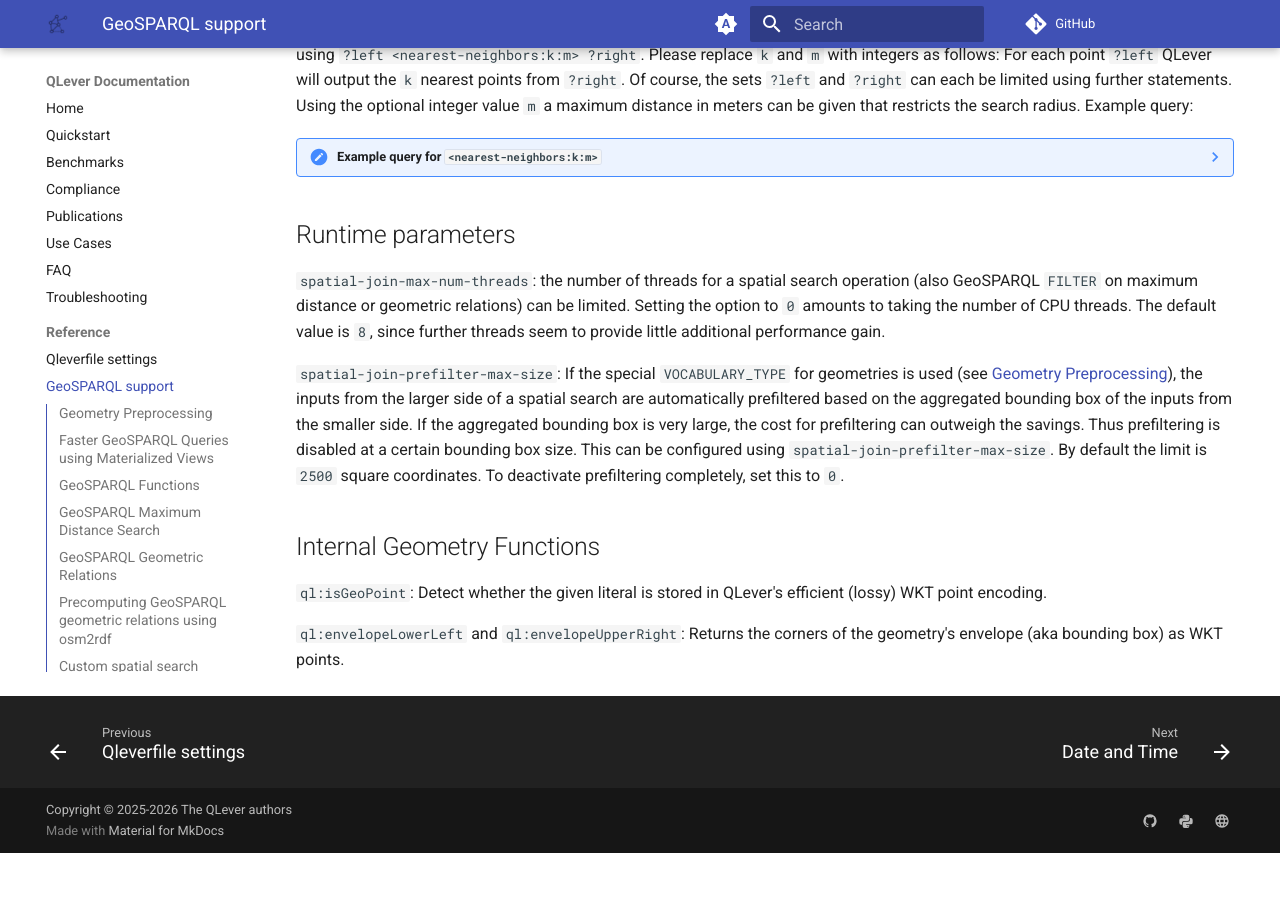
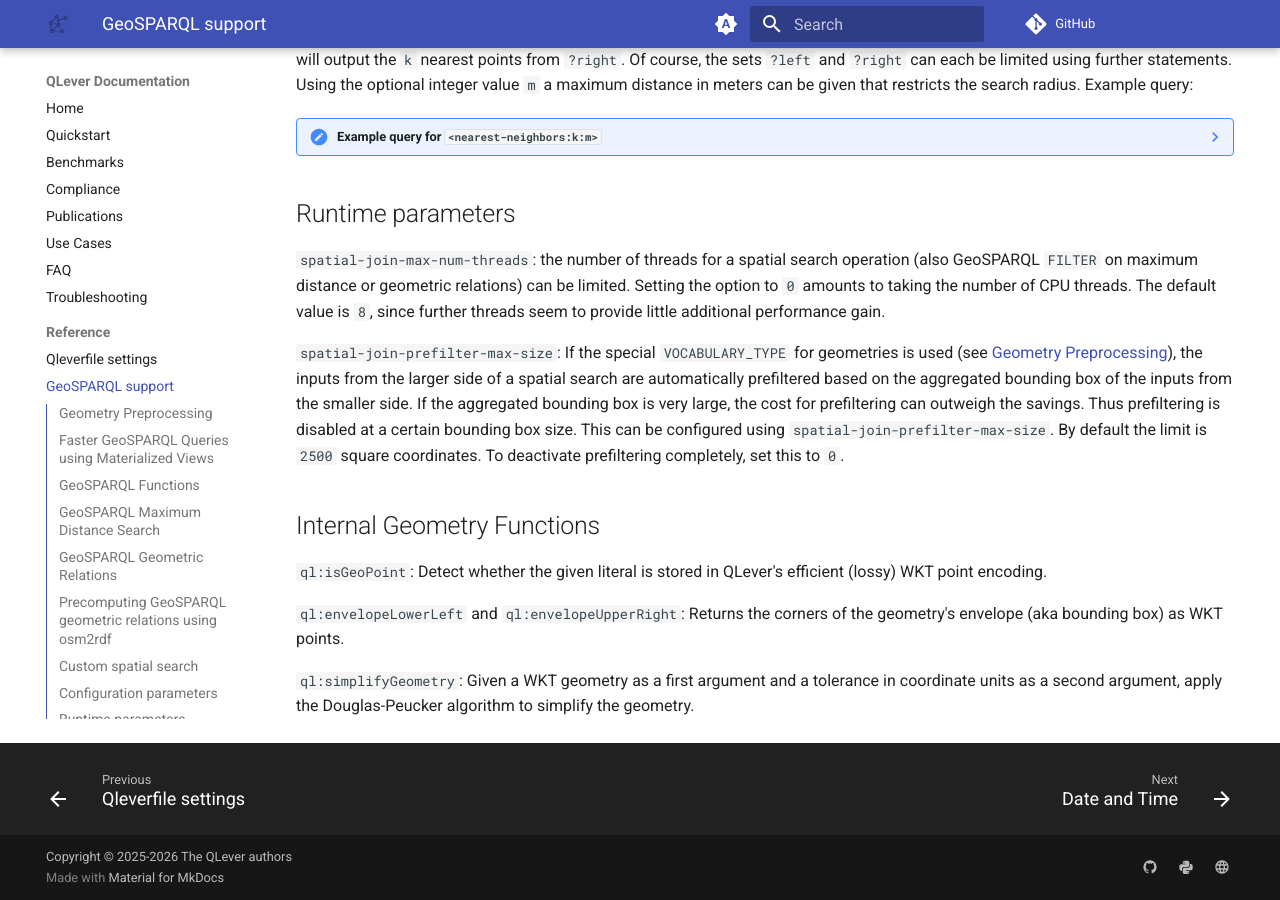
Before and after one commit to qlever-dev/qlever-docs, an MkDocs documentation site: the page built from docs/geosparql.md, in a window 1280 px wide and 900 px high, scrolled down 6477 px. Built offline with MkDocs 1.6.1 and Material for MkDocs 9.7.7, drawn with Linux system fonts in a browser that asks for light colours; plug-ins that fetch from the network failed and are left out; comment, search, counter and statistics services are not loaded; the version menu is left out; before the commit the page ends 7330 px from its top, so only the background shows below that; part of the change alters nothing that is shown; some of the changed text lies outside the part shown.

Commit message:
update geosparql docs

```diff
--- a/docs/geosparql.md
+++ b/docs/geosparql.md
@@ -4,7 +4,7 @@ This page describes which features from the [OGC GeoSPARQL standard](https://doc
 
 ## Geometry Preprocessing
 
-QLever can preprocess geometries to accelerate various queries. This can be requested via the option `VOCABULARY_TYPE = on-disk-compressed-geo-split` in the `[index]` section of your `Qleverfile` for use with `qlever index` or the `--vocabulary-type on-disk-compressed-geo-split` argument of `IndexBuilderMain`.
+QLever can preprocess geometries to accelerate various queries. This can be requested via the option `VOCABULARY_TYPE = on-disk-compressed-geo-split` in the `[index]` section of your `Qleverfile` for use with `qlever index` or the `--vocabulary-type on-disk-compressed-geo-split` argument of the `qlever-index` binary.
 
 If this option is used, QLever will currently precompute centroid, bounding box, geometry type, number of child geometries, length and area for all WKT literals in the input dataset. These can be used for the respective [GeoSPARQL functions](#geosparql-functions), but also for further optimizations (for example, automatic prefiltering of geometries for more efficient [geometric relation filters](#geosparql-geometric-relations)).
 
@@ -444,7 +444,7 @@ The following configuration parameters are provided in the `SERVICE` as triples
 | `maxDistance` | integer | The maximum distance in meters between points from `left` and `right` to be included in the result. |
 | `bindDistance` | variable | An otherwise unbound variable name which will be used to give the distance in kilometers between the result point pairs. |
 | `payload` | variable or IRI `<all>` | Variable from the group graph pattern inside the `SERVICE` to be included in the result. `right` is automatically included. This parameter may be repeated to include multiple variables. For all variables use `<all>`. If `right` is given outside of the `SERVICE` do not use this parameter. |
-| `joinType` | `<intersects>`, `<covers>`, `<contains>`, `<touches>`, `<crosses>`, `<overlaps>`, `<equals>`, `<within-dist>` | The geometric relation to compute between the `left` and `right` geometries. If `within-dist` is chosen, the `maxDistance` parameter is required. Mandatory when using the `libspatialjoin` algorithm and illegal for all other algorithms.  |
+| `joinType` | `<intersects>`, `<covers>`, `<contains>`, `<touches>`, `<crosses>`, `<overlaps>`, `<equals>`, `<within>`, `<within-dist>` | The geometric relation to compute between the `left` and `right` geometries. If `within-dist` is chosen, the `maxDistance` parameter is required. Mandatory when using the `libspatialjoin` algorithm and illegal for all other algorithms.  |
 
 NOTE: The individual algorithms support different subsets of all valid literals of `geo:wktLiteral` datatype. The `libspatialjoin` algorithm supports `POINT`, `LINESTRING`, `POLYGON`, `MULTIPOINT`, `MULTILINESTRING`, `MULTIPOLYGON` and `GEOMETRYCOLLECTION`. The `baseline` and `boundingBox` algorithms support the same literals except `GEOMETRYCOLLECTION`. The `s2` algorithm currently only works with `POINT` literals.
 
@@ -561,3 +561,5 @@ completely, set this to `0`.
 `ql:isGeoPoint`: Detect whether the given literal is stored in QLever's efficient (lossy) WKT point encoding.
 
 `ql:envelopeLowerLeft` and `ql:envelopeUpperRight`: Returns the corners of the geometry's envelope (aka bounding box) as WKT points.
+
+`ql:simplifyGeometry`: Given a WKT geometry as a first argument and a tolerance in coordinate units as a second argument, apply the Douglas-Peucker algorithm to simplify the geometry.
```
